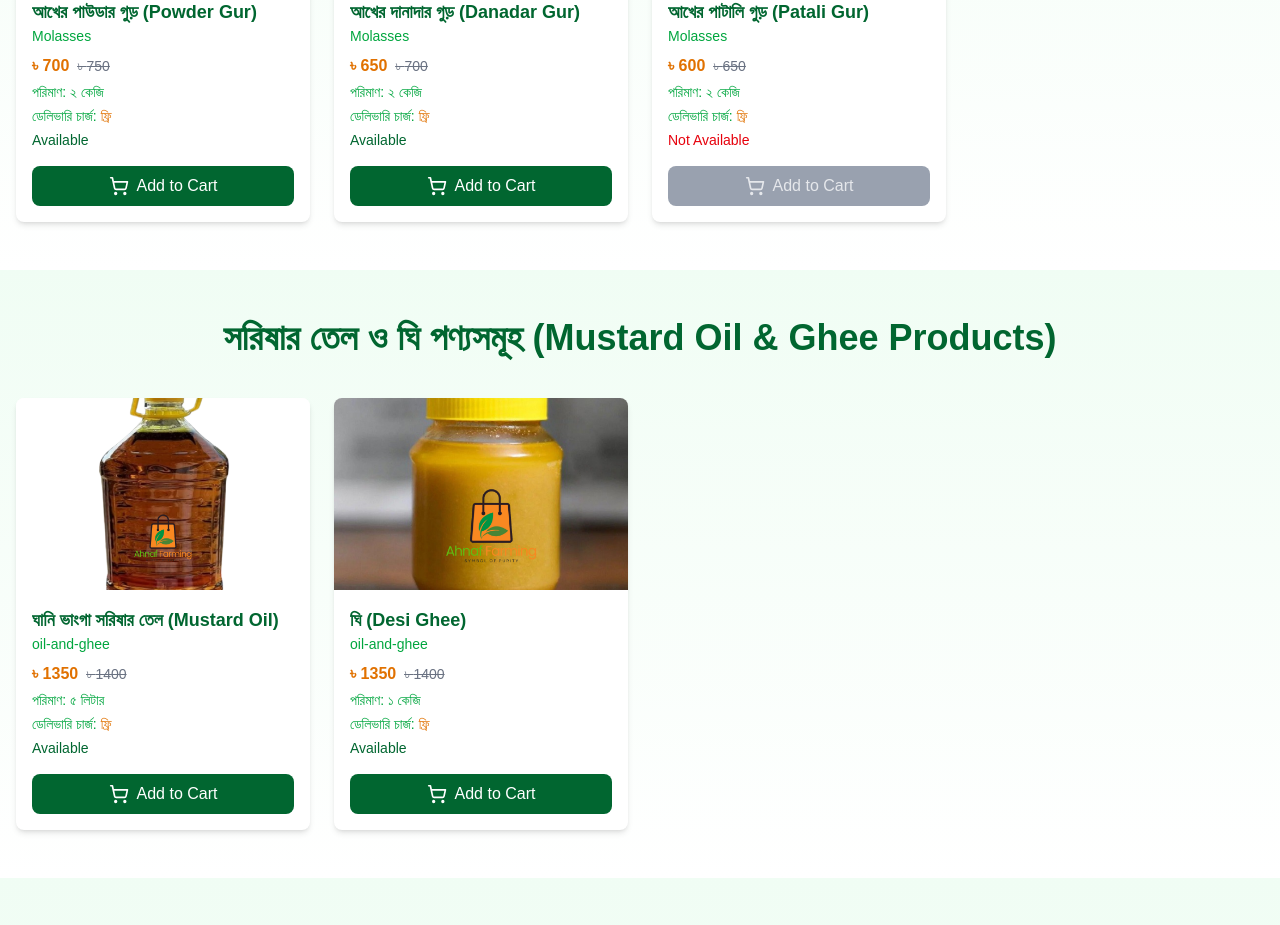
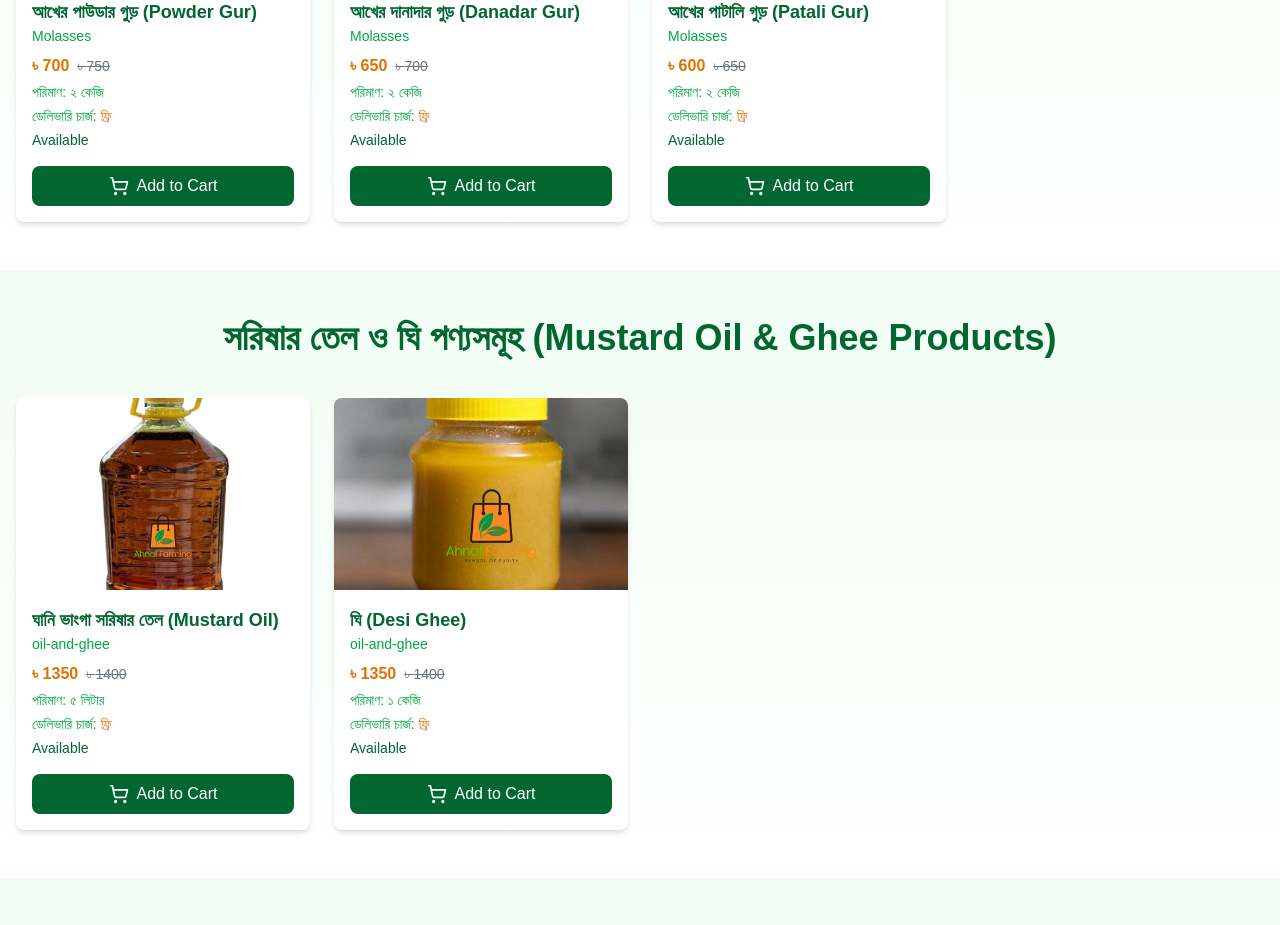
Before and after one commit to HubJourney123/ahnaf-farming-frontend, a Next.js app: page / in a window 1280 px wide. Shown: the part 1668-2593 px from the top of the page. Built offline with nearby package versions, Linux system fonts and the light colour scheme.

Commit message:
Update products.js

```diff
--- a/src/data/products.js
+++ b/src/data/products.js
@@ -29,7 +29,7 @@ const products = [
     price: 600,
     image: '/gur/pataligur.png',
     details: 'এটি আখ থেকে তৈরি পাটালি গুড়, যা অদ্বিতীয় স্বাদ ও গঠনের জন্য পরিচিত। ঐতিহ্যবাহী বাঙালি মিষ্টি এবং স্বাস্থ্যকর স্ন্যাক হিসেবে ব্যবহৃত হয়। প্রতি ১০০ গ্রামে প্রায় ৩৮৫ ক্যালোরি, ৯৮ গ্রাম কার্বোহাইড্রেট, এবং আয়রন ও ভিটামিন B6-এর উৎস।',
-    availability: 'unavailable',
+    availability: 'available',
     পরিমাণ: '২ কেজি',
     deliveryCharge: 0, // Free delivery
   },
```
